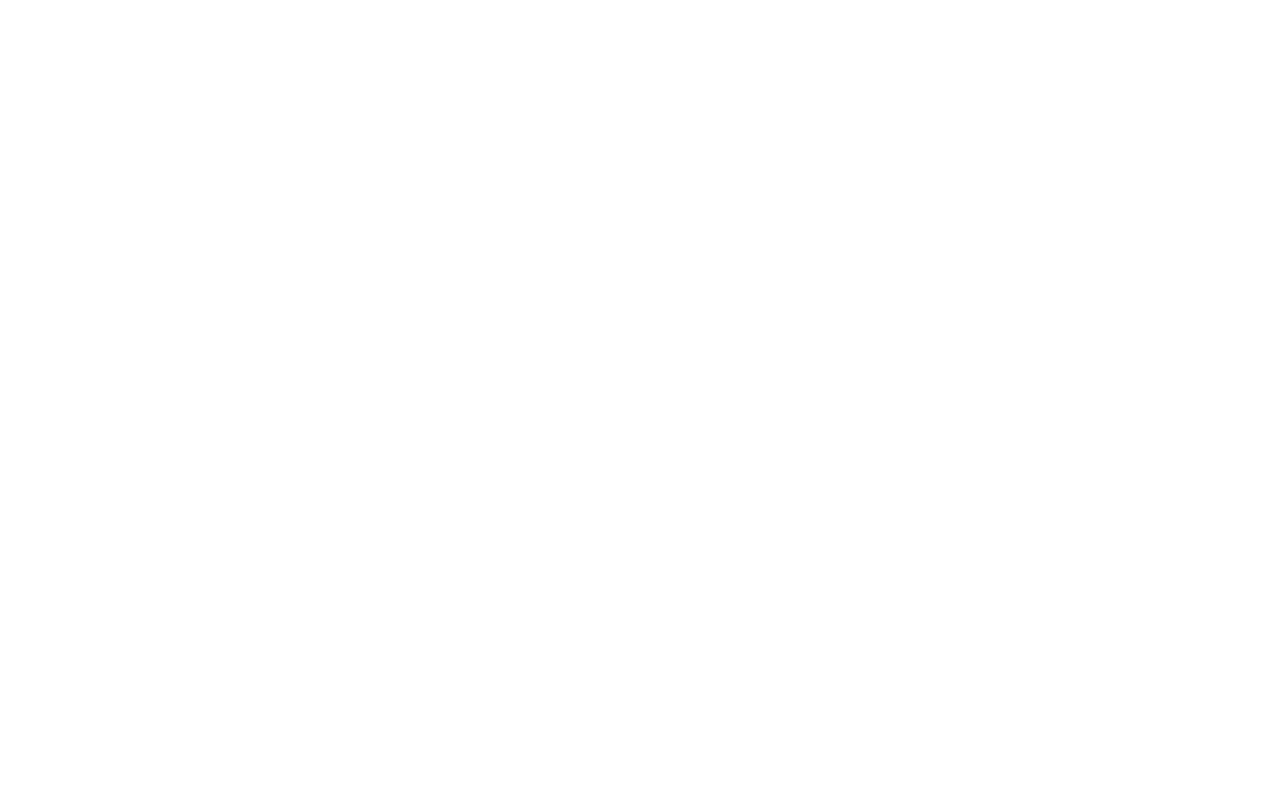
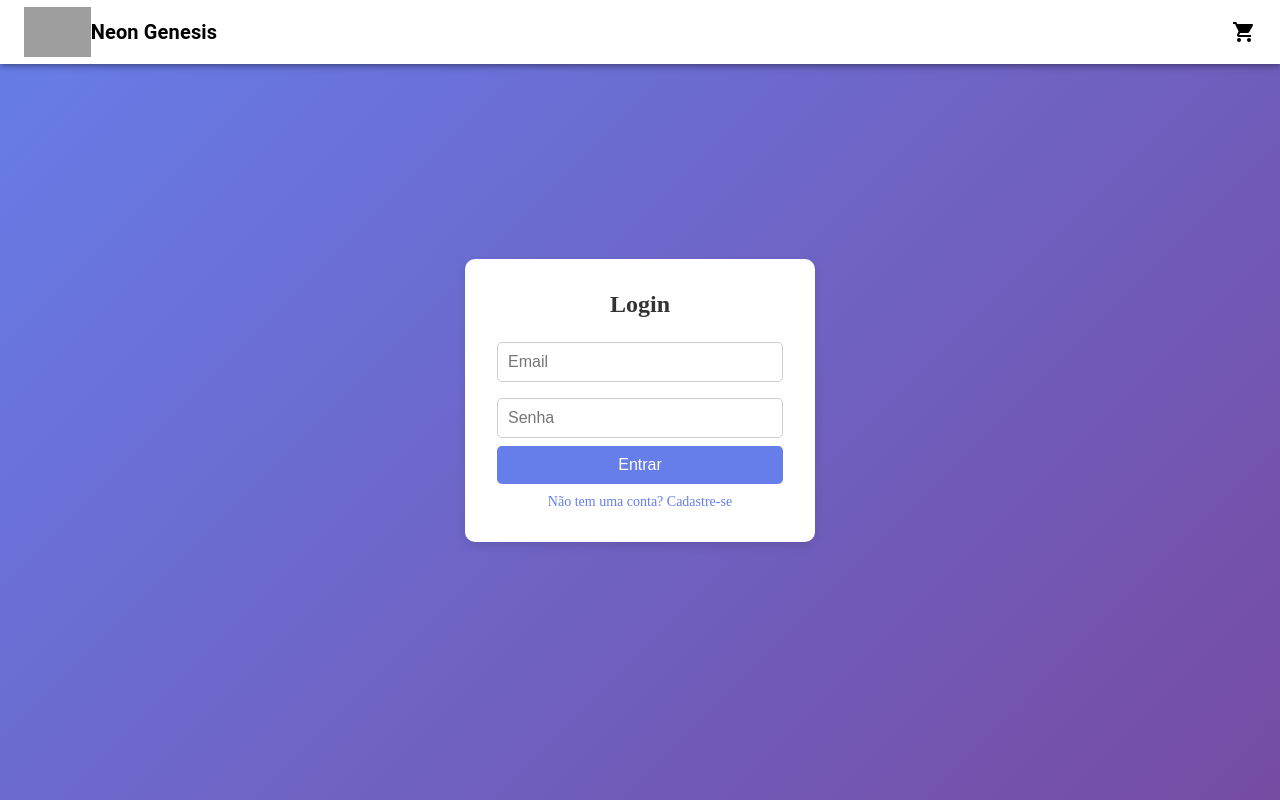
Before and after one commit to agr3w/Neon_Genesis, a React (Vite) app: page /login in a window 1280 px wide. Before the commit this address had no page. Built offline with nearby package versions, Linux system fonts and the light colour scheme; grey boxes are pictures that could not be loaded.

Commit message:
Corrigindo nomenclaturas

```diff
--- a/src/Router.jsx
+++ b/src/Router.jsx
@@ -6,12 +6,14 @@
 
 import { Route, Routes } from "react-router";
 import Home from "./pages/Home";
+import LoginScreen from "./content/loginScreen/loginScreen";
 
 const AppRouter = () => {
   return (
     <>
       <Routes>
         <Route path="/" element={<Home />} />
+        <Route path="/login" element={<LoginScreen />} />
       </Routes>
     </>
   );
--- a/src/content/loginScreen/loginScreen.jsx
+++ b/src/content/loginScreen/loginScreen.jsx
@@ -1,5 +1,5 @@
 import { useState } from "react";
-import "./Login.css";
+import "./LoginScreen.css";
 import { AppBar, Toolbar, Typography } from "@mui/material";
 import ShoppingCartIcon from "@mui/icons-material/ShoppingCart";
 import logo from "../../assets/logo.png";
@@ -20,7 +20,7 @@
   );
 }
 
-function LoginRegister() {
+function LoginScreen() {
   const [isRegistering, setIsRegistering] = useState(false);
   const [email, setEmail] = useState("");
   const [password, setPassword] = useState("");
@@ -73,4 +73,4 @@
   );
 }
 
-export default LoginRegister;
+export default LoginScreen;
```
